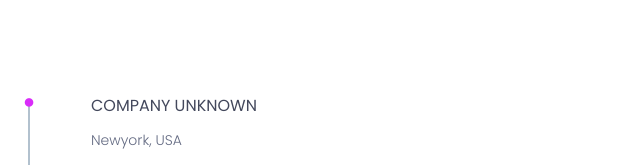
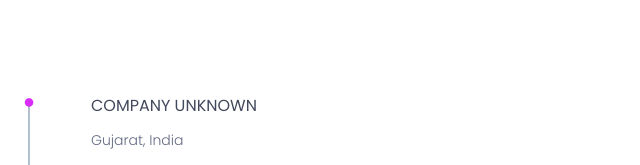
Before and after one commit to Hit246/Hitarth-s-Portfolio, a plain HTML site: page index.html in a window 1280 px wide. Shown: the part 2940-3105 px from the top of the page, 564-1204 px from the left. Drawn offline with nearby package versions, Linux system fonts and the light colour scheme.

Commit message:
Update index.html

```diff
--- a/index.html
+++ b/index.html
@@ -324,7 +324,7 @@
                                                         <span><i class="fa fa-circle" aria-hidden="true"></i></span>
                                                         company unknown
                                                     </h4>
-                                                    <h5>newyork, USA</h5>
+                                                    <h5>gujarat, india</h5>
                                                     <p class="description">
                                                         I am still studying and working on my skills. I am learning new things every day and trying to improve my skills. I am also working on some projects to gain experience.
                                                     </p>
```
